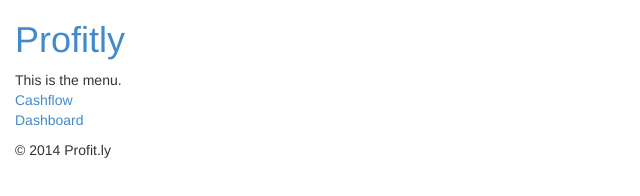
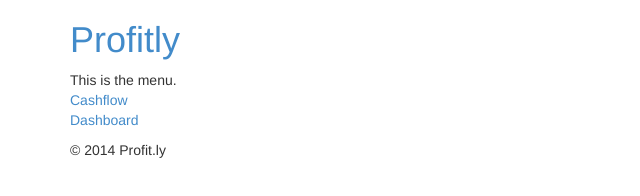
Before and after one commit to marineb/smallbizdev, a plain HTML site: page index.html in a window 1280 px wide. Shown: the whole page, without its empty margins (0-640 px from the left). Drawn offline with nearby package versions, Linux system fonts and the light colour scheme.

Commit message:
dashboard

```diff
--- a/css/main.css
+++ b/css/main.css
@@ -23,9 +23,10 @@ a {
 }
 .end{
 	text-align:left;
+	width:107px;
 }
 .wrapper{
-	position:relative;
+
 	left:0;
 	right:0;
 }
--- a/index.html
+++ b/index.html
@@ -23,7 +23,7 @@
     <script src="js/controller.js"></script>
 
   </head>
-  <body ng-controller="MainController" class="container-fluid">
+  <body ng-controller="MainController" class="container">
 
     <header ng-include src="'views/header.html'" class="home"></header>
 
```
